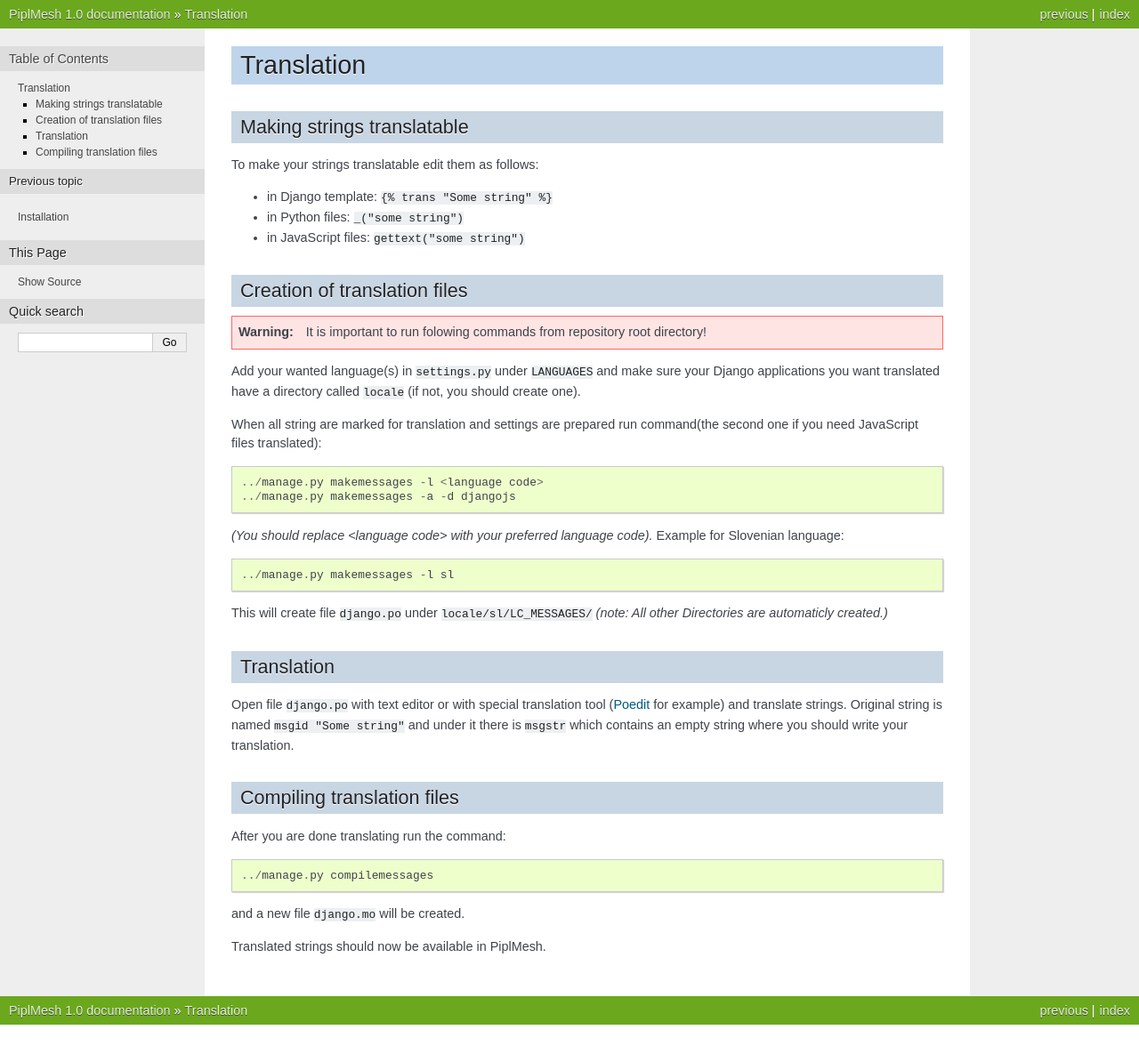
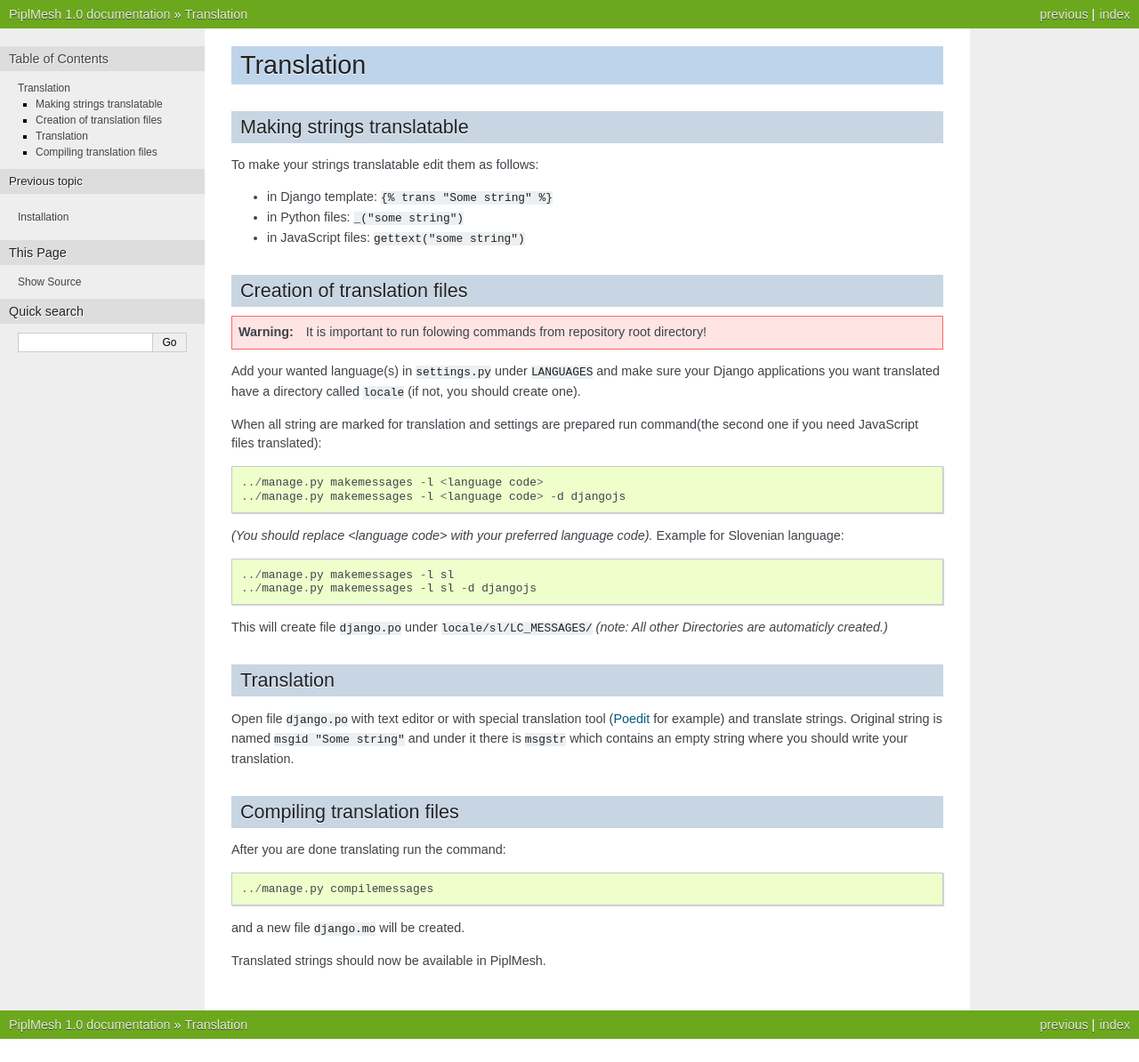
Before and after one commit to wlanslovenija/PiplMesh, a Sphinx documentation site: the page built from docs/translation.rst, in a window 1280 px wide. Shown: the whole page at 89% size. Built offline with Sphinx 7.4.7, drawn with Linux system fonts in a browser that asks for light colours.

Commit message:
Fixed documentation

```diff
--- a/docs/translation.rst
+++ b/docs/translation.rst
@@ -23,12 +23,13 @@
 command(the second one if you need JavaScript files translated)::
 
     ../manage.py makemessages -l <language code>
-    ../manage.py makemessages -a -d djangojs
+    ../manage.py makemessages -l <language code> -d djangojs
 
 *(You should replace <language code> with your preferred language code).*
 Example for Slovenian language::
 
     ../manage.py makemessages -l sl
+    ../manage.py makemessages -l sl -d djangojs
 
 This will create file ``django.po`` under ``locale/sl/LC_MESSAGES/``
 *(note: All other Directories are automaticly created.)*
```
Also changed, not shown: 2 other files.
